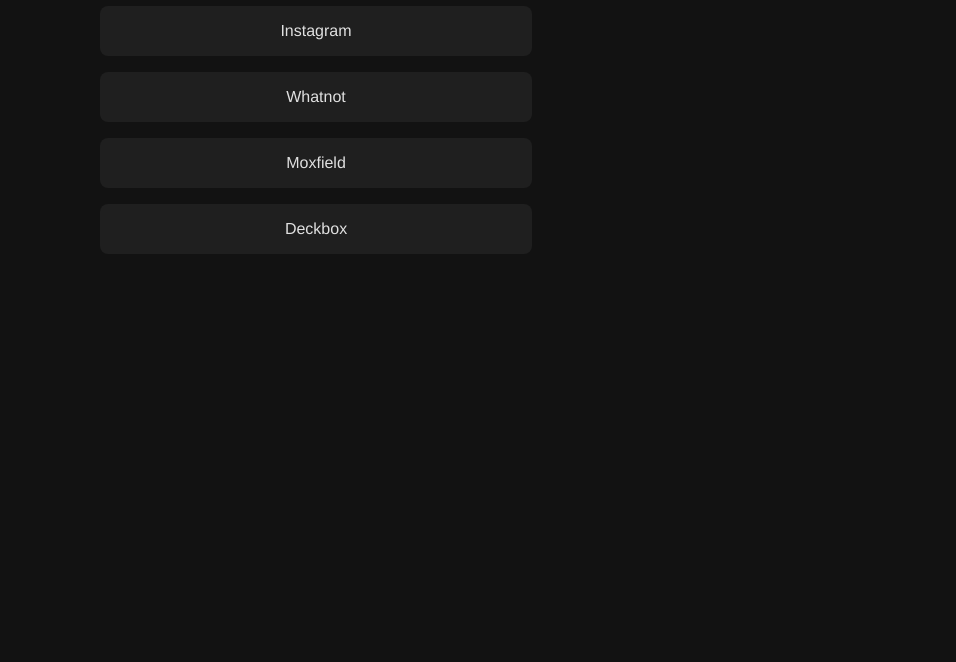
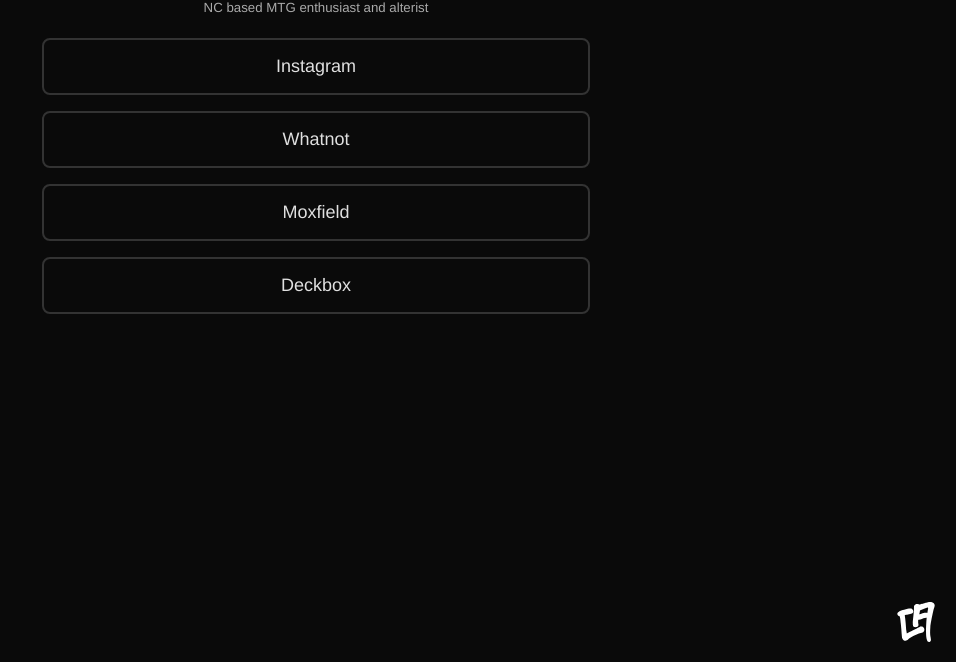
Before and after one commit to alexpclarke/clarkee-links, a plain HTML site: page index.html in a window 1280 px wide. Shown: the part 138-800 px from the top of the page, without its empty margins (324-1280 px from the left). Drawn offline with Linux system fonts and the light colour scheme.

Commit message:
Adjusting styles

```diff
--- a/index.html
+++ b/index.html
@@ -9,8 +9,8 @@
       body {
         font-family: Helvetica;
         text-align: center;
-        background: #121212;
-        padding: 2em;
+        background: #0A0A0A;
+        padding: 64px;
         color: #FFFFFF;
       }
 
@@ -21,32 +21,43 @@
       h5 {
         color: #AAAAAA;
         margin-top: 0;
+        font-weight: normal;
       }
 
       .link {
-        margin: 1em auto;
-        padding: 1em;
-        background: #1f1f1f;
+        border: 2px solid #333333;
+        margin: 16px auto;
+        padding: 16px;
         border-radius: 8px;
-        max-width: 400px;
+
+        max-width: 512px;
         text-decoration: none;
         color: #e0e0e0;
         display: block;
-        /* box-shadow: 0 2px 5px rgba(0,0,0,0.1); */
-        transition: background-color 0.2s;
+        transition: border-color 0.2s;
+        font-size: 18px;
         &:hover {
-          background-color: #333333;
+          border-color: #e0e0e0;
         }
       }
+
+      .icon {
+        height: 64px;
+        width: 64px;
+        position: fixed;
+        right: 8px;
+        bottom: 8px;
+      }
     </style>
-    </head>
+  </head>
 
-    <body>
+  <body>
     <h1>Clarkee</h1>
     <h5>NC based MTG enthusiast and alterist</h5>
     <a class="link" href="https://www.instagram.com/clarkee_alters/" target="_blank">Instagram</a>
     <a class="link" href="https://www.whatnot.com/user/clarkee/" target="_blank">Whatnot</a>
     <a class="link" href="https://moxfield.com/users/clarkee/" target="_blank">Moxfield</a>
     <a class="link" href="https://deckbox.org/users/clarkee/" target="_blank">Deckbox</a>
-    </body>
+    <img src="icon-light.svg" class="icon">
+  </body>
 </html>
```
Also changed, not shown: icon-light.svg (added).
